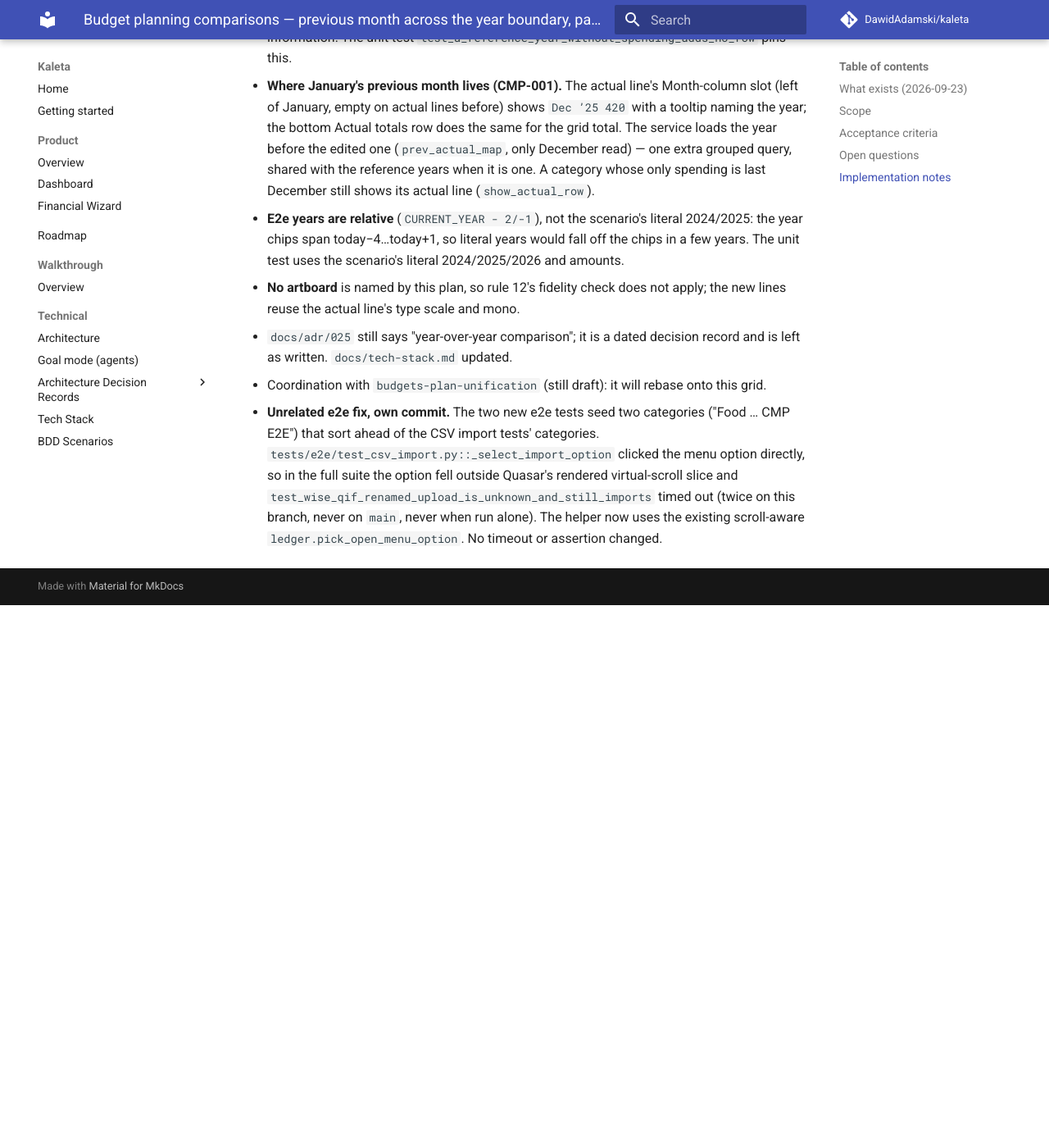
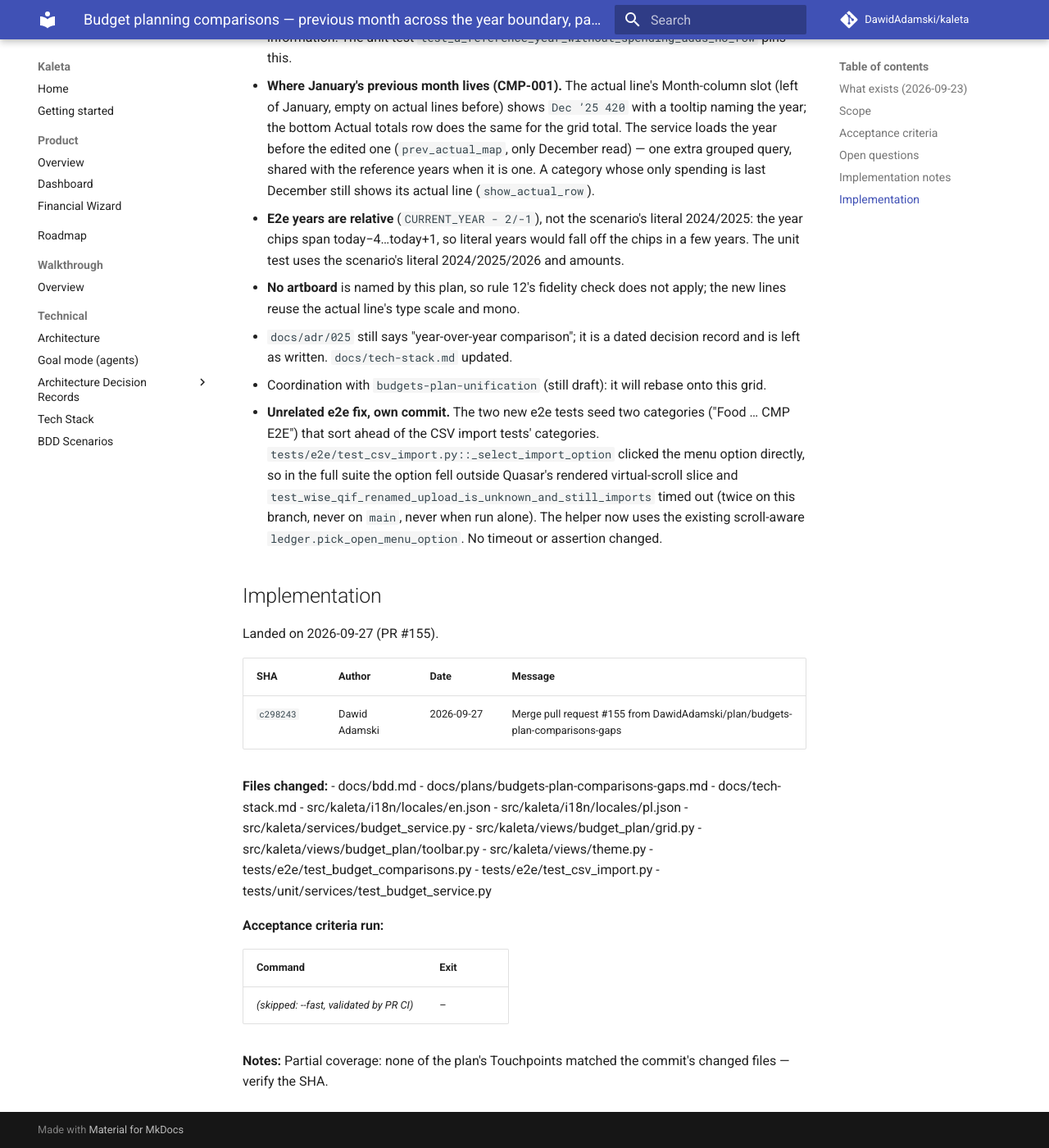
Before and after one commit to DawidAdamski/kaleta, an MkDocs documentation site: the page built from docs/plans/archive/budgets-plan-comparisons-gaps.md, in a window 1280 px wide and 1400 px high, scrolled down 1560 px. Shown: the whole window at 82% size. Built offline with MkDocs 1.6.1 and Material for MkDocs 9.7.7, drawn with Linux system fonts in a browser that asks for light colours; comment, search, counter and statistics services are not loaded; before the commit the page ends 2298 px from its top, so only the background shows below that.

Commit message:
docs(plans): archive budgets-plan-comparisons-gaps (#155)

```diff
--- a/docs/plans/budgets-plan-comparisons-gaps.md
+++ b/docs/plans/archive/budgets-plan-comparisons-gaps.md
@@ -3,14 +3,15 @@ plan_id: budgets-plan-comparisons-gaps
 title: Budget planning comparisons — previous month across the year boundary, past years while editing
 area: budgets
 effort: medium
-status: in-progress
-roadmap_ref: ../roadmap.md#budgets
+status: archived
+archived_at: 2026-09-27
+roadmap_ref: ../../roadmap.md#budgets
 ---
 
 # Budget planning comparisons — previous month across the year boundary, past years while editing
 
 Gap-closing plan for issue #6 (`KAL-CMP-001`, `KAL-CMP-002`), from
-[`audit-planned-vs-code`](archive/audit-planned-vs-code.md). `KAL-CMP-003` is
+[`audit-planned-vs-code`](audit-planned-vs-code.md). `KAL-CMP-003` is
 `@automated`.
 
 ## What exists (2026-09-23)
@@ -31,7 +32,7 @@ Gap-closing plan for issue #6 (`KAL-CMP-001`, `KAL-CMP-002`), from
   asserts a seeded previous-month value in the row.
 - **CMP-002** — editable current year with reference rows for chosen
   past years (actuals), instead of read-only compare mode.
-- Coordinate with [`budgets-plan-unification`](budgets-plan-unification.md),
+- Coordinate with [`budgets-plan-unification`](../budgets-plan-unification.md),
   which moves this grid under `/budgets?tab=plan`; whichever lands
   second rebases.
 
@@ -92,3 +93,33 @@ Gap-closing plan for issue #6 (`KAL-CMP-001`, `KAL-CMP-002`), from
   (twice on this branch, never on `main`, never when run alone). The
   helper now uses the existing scroll-aware `ledger.pick_open_menu_option`.
   No timeout or assertion changed.
+
+## Implementation
+
+Landed on 2026-09-27 (PR #155).
+
+| SHA | Author | Date | Message |
+|---|---|---|---|
+| `c298243` | Dawid Adamski | 2026-09-27 | Merge pull request #155 from DawidAdamski/plan/budgets-plan-comparisons-gaps |
+
+**Files changed:**
+- docs/bdd.md
+- docs/plans/budgets-plan-comparisons-gaps.md
+- docs/tech-stack.md
+- src/kaleta/i18n/locales/en.json
+- src/kaleta/i18n/locales/pl.json
+- src/kaleta/services/budget_service.py
+- src/kaleta/views/budget_plan/grid.py
+- src/kaleta/views/budget_plan/toolbar.py
+- src/kaleta/views/theme.py
+- tests/e2e/test_budget_comparisons.py
+- tests/e2e/test_csv_import.py
+- tests/unit/services/test_budget_service.py
+
+**Acceptance criteria run:**
+
+| Command | Exit |
+|---|---|
+| _(skipped: --fast, validated by PR CI)_ | – |
+
+**Notes:** Partial coverage: none of the plan's Touchpoints matched the commit's changed files — verify the SHA.
```
Also changed, not shown: docs/plans/README.md (+1 -1 lines).
